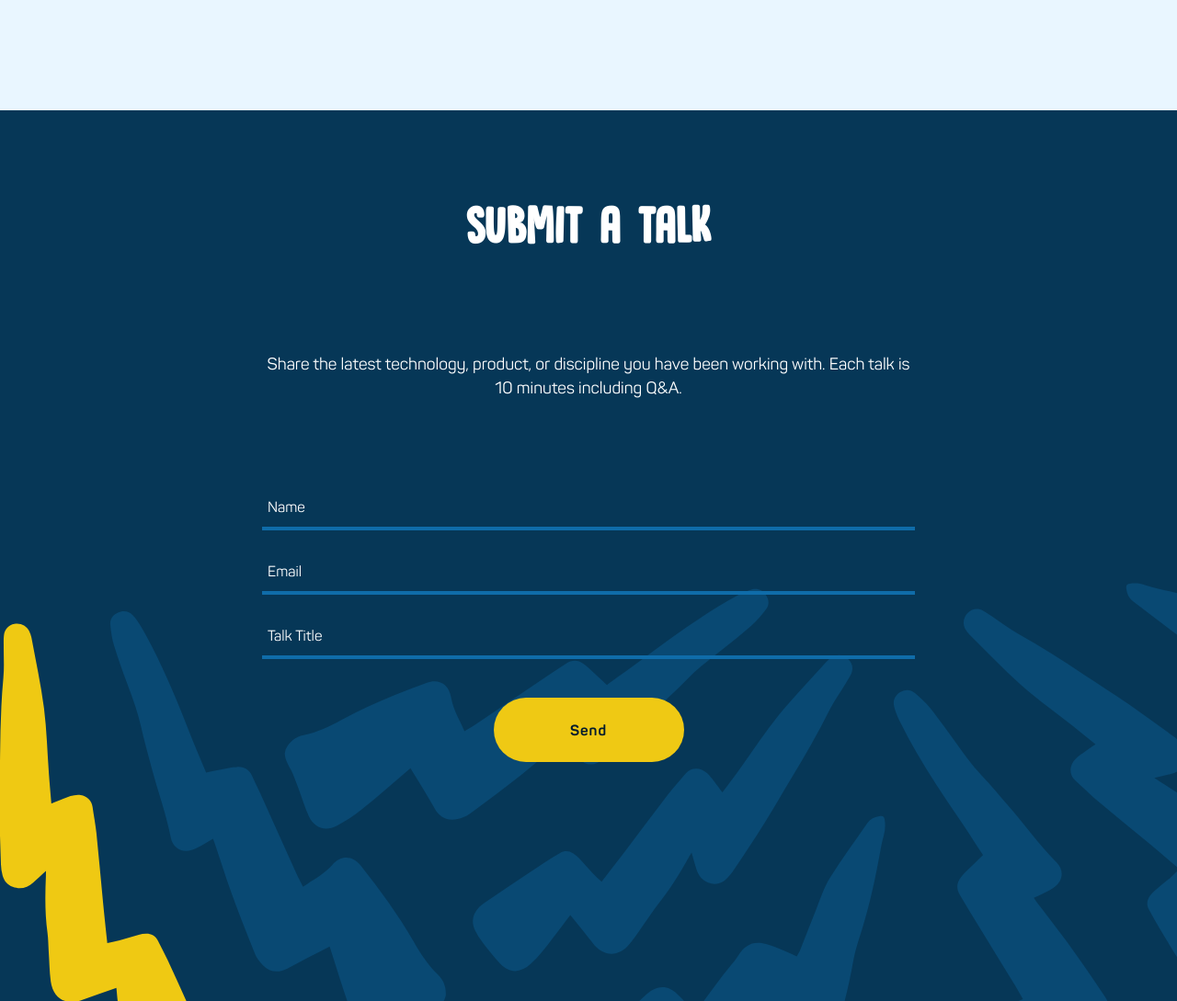
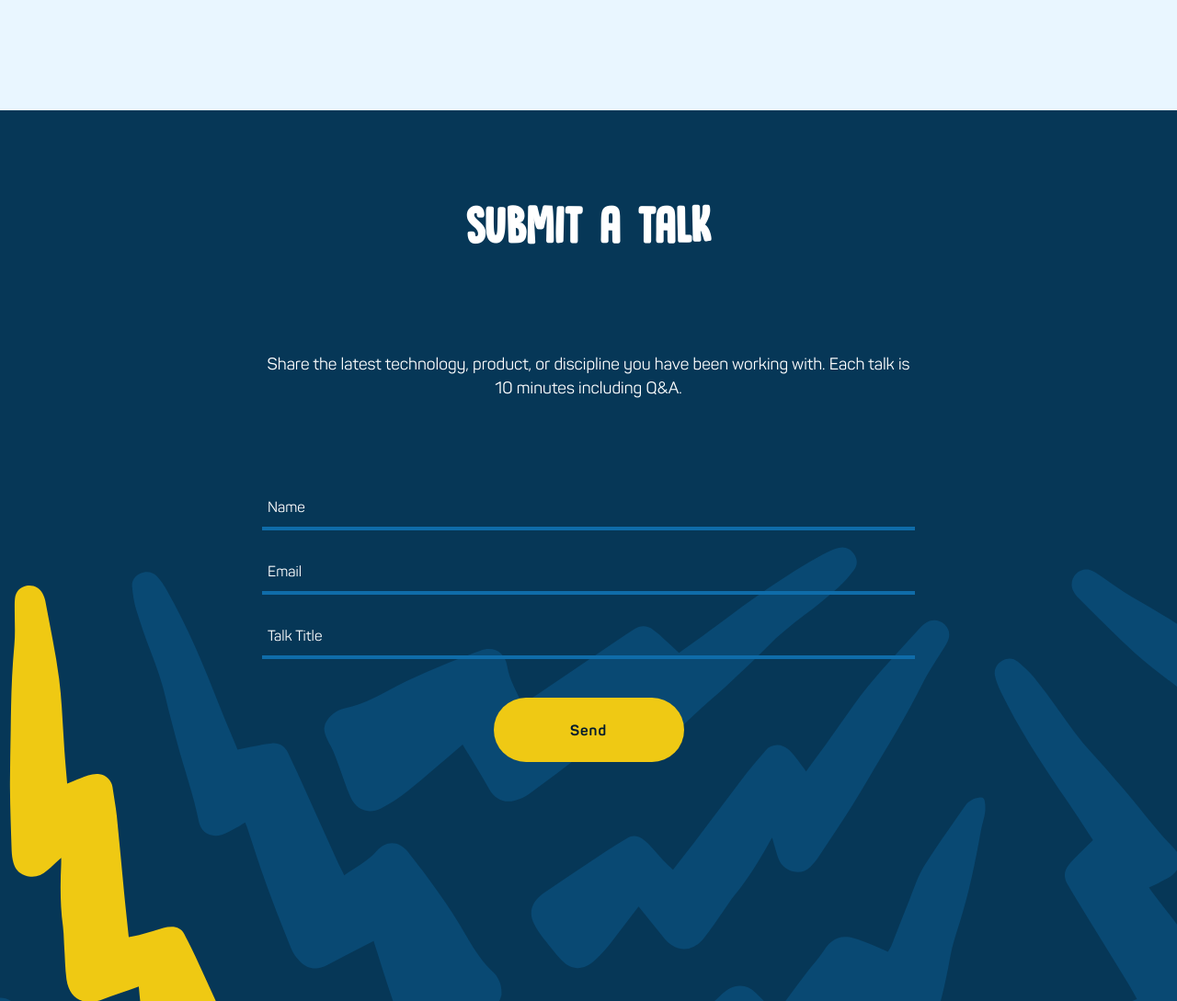
Before and after one commit to QuintonJason/activate-fall-19, a Gatsby site: page / in a window 1280 px wide. Shown: the part 2280-3369 px from the top of the page at 92% size. Built offline with nearby package versions, Linux system fonts and the light colour scheme; Gatsby itself is replaced by a stand-in of ours.

Commit message:
asset alignment

```diff
--- a/src/css/modules/landing-section.scss
+++ b/src/css/modules/landing-section.scss
@@ -25,8 +25,7 @@
   background-image: url(./img/footer-bg-image.svg);
   background-repeat: no-repeat;
   background-position: -114px 120px;
-  // background-size: 16%;
-  // background-position: 10% 30px;
+  background-size: cover;
 
   @include desktop {
     background-position-y: bottom;
```
